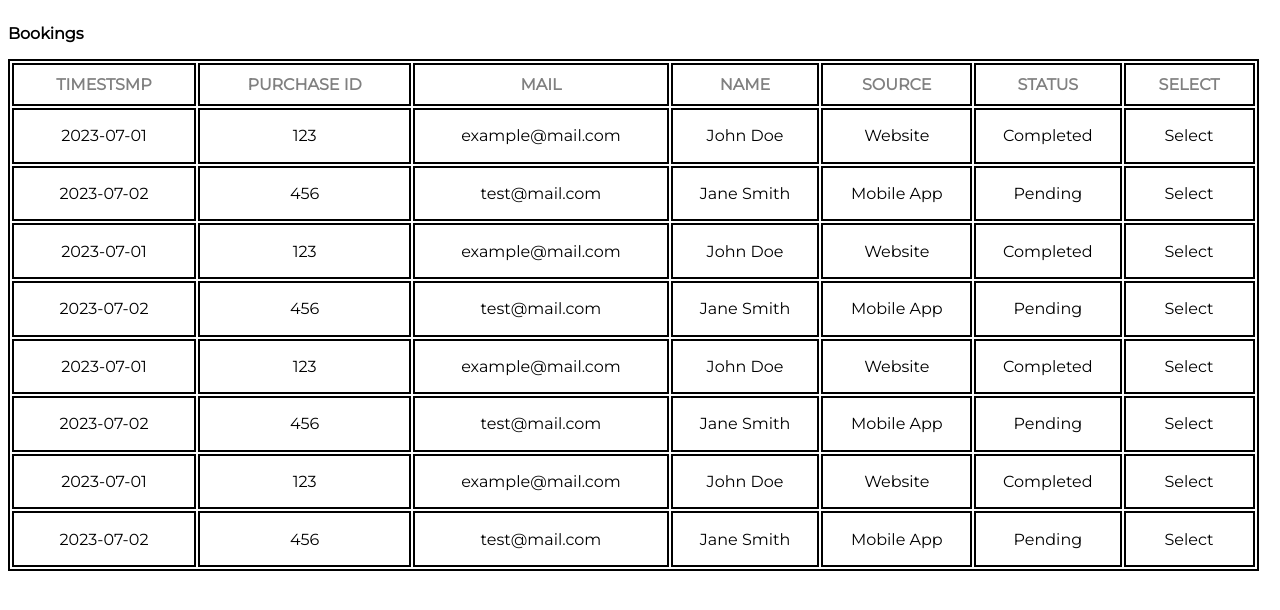
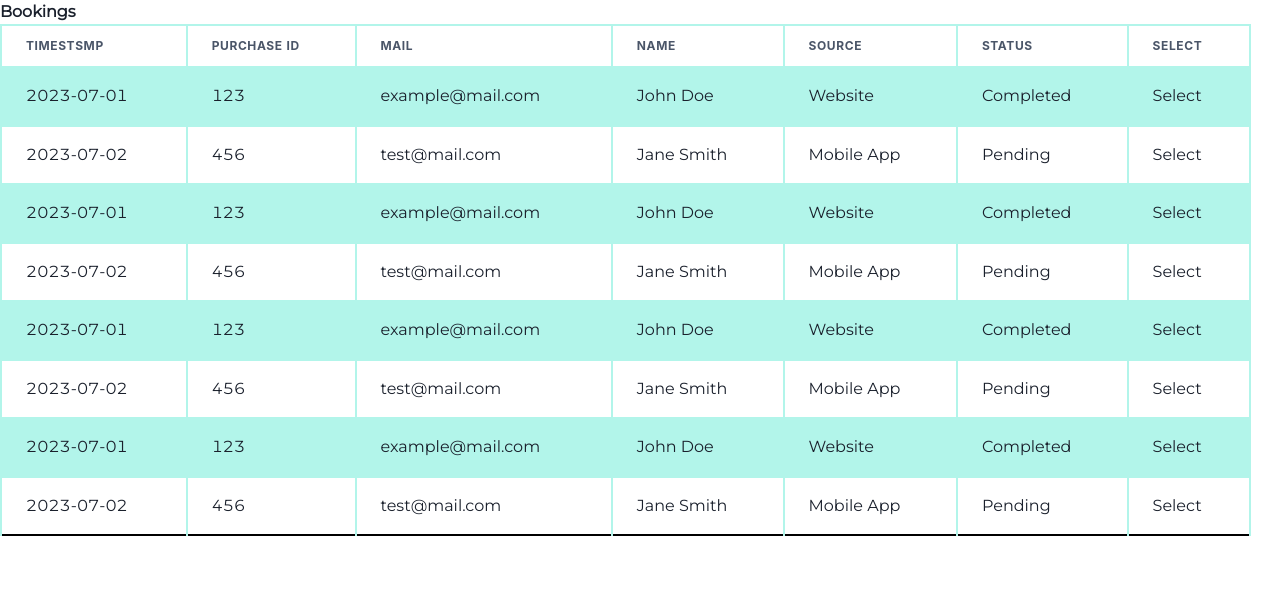
Before and after one commit to Ishu070303/Project-datatable, a Next.js app: page / in a window 1280 px wide. Shown: the top 610 px of the page. Built offline with nearby package versions, Linux system fonts and the light colour scheme.

Commit message:
added ChakraProvider in layout file

```diff
--- a/app/layout.tsx
+++ b/app/layout.tsx
@@ -1,3 +1,6 @@
+"use client"
+
+import { ChakraProvider } from "@chakra-ui/react";
 export default function RootLayout({
   children,
 }: {
@@ -5,7 +8,11 @@ export default function RootLayout({
 }) {
   return (
     <html lang="en">
-      <body>{children}</body>
+      <body>
+      <ChakraProvider>
+        {children}
+        </ChakraProvider>
+        </body>
     </html>
   )
 }
```
